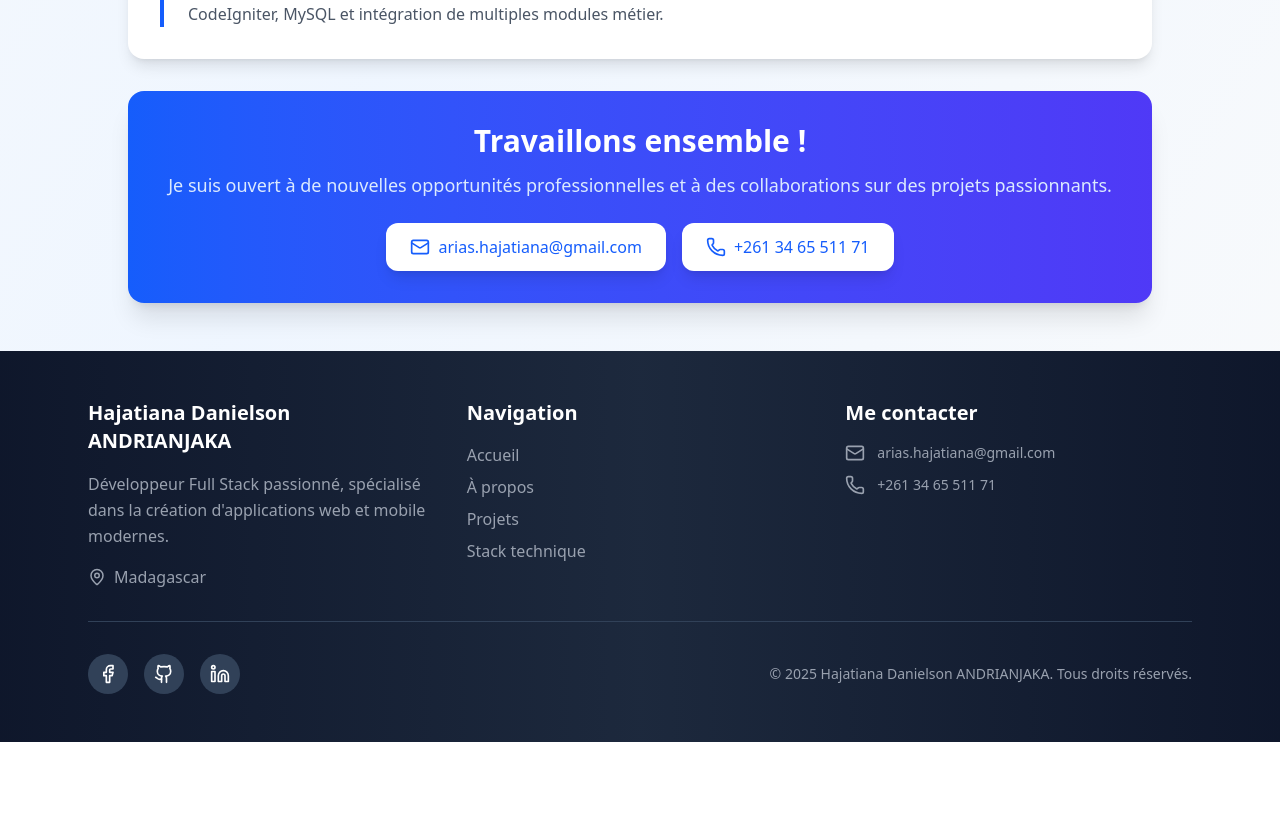
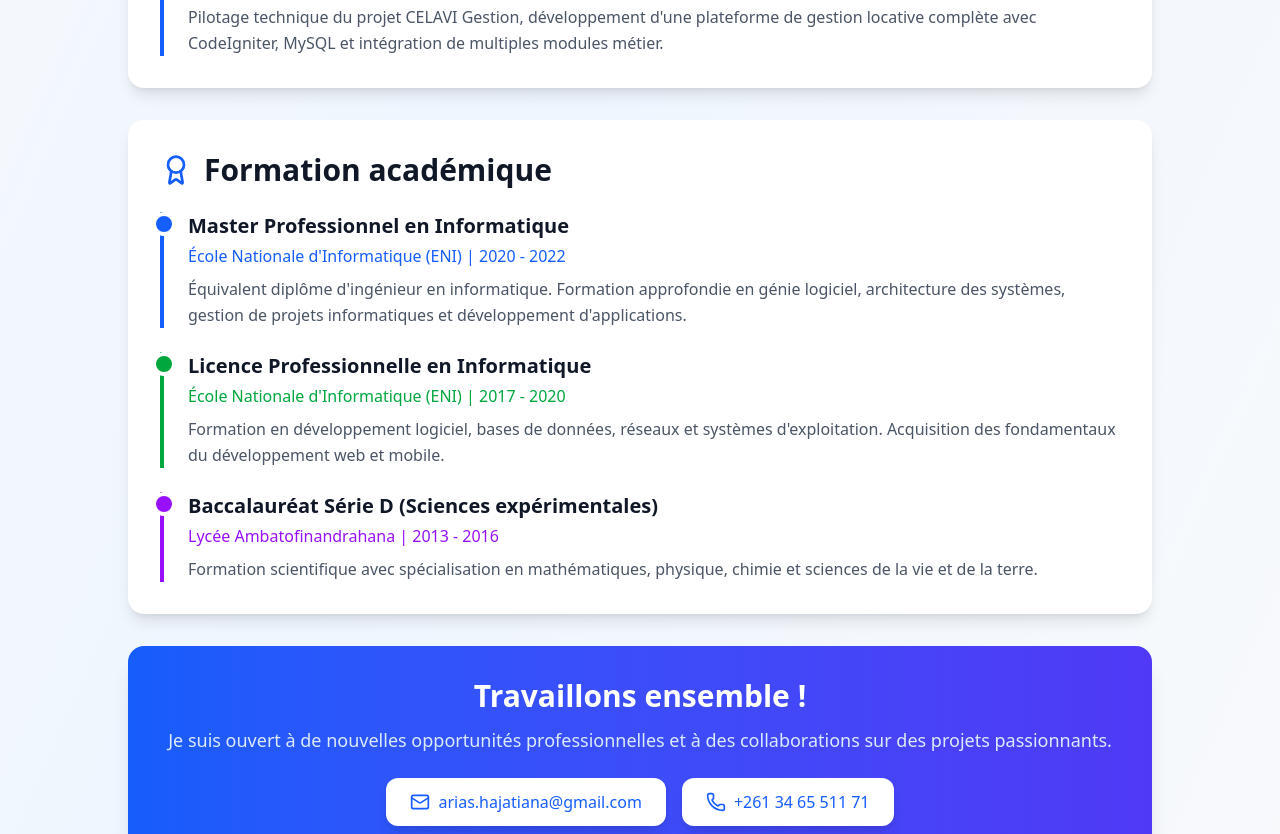
Before and after one commit to hajatiana-daji/hajatiana-portfolio, a Next.js app: page /a-propos in a window 1280 px wide. Shown: the part 1610-2444 px from the top of the page. Before the commit the page ends 2352 px from the top, so only its background shows below. Built offline with nearby package versions, Linux system fonts and the light colour scheme.

Commit message:
Add parcours académiques

```diff
--- a/app/a-propos/page.tsx
+++ b/app/a-propos/page.tsx
@@ -196,6 +196,62 @@ export default function AProposPage() {
             </div>
           </div>
 
+          {/* Formation académique */}
+          <div className="bg-white rounded-2xl shadow-lg p-8 mb-8">
+            <h2 className="text-3xl font-bold text-gray-900 mb-6 flex items-center gap-3">
+              <Award className="text-blue-600" size={32} />
+              Formation académique
+            </h2>
+            <div className="space-y-6">
+              {/* Master */}
+              <div className="border-l-4 border-blue-600 pl-6 relative">
+                <div className="absolute -left-3 top-0 w-6 h-6 bg-blue-600 rounded-full border-4 border-white"></div>
+                <h3 className="text-xl font-bold text-gray-900 mb-1">
+                  Master Professionnel en Informatique
+                </h3>
+                <p className="text-blue-600 font-medium mb-2">
+                  École Nationale d'Informatique (ENI) | 2020 - 2022
+                </p>
+                <p className="text-gray-600 leading-relaxed">
+                  Équivalent diplôme d'ingénieur en informatique. Formation approfondie en
+                  génie logiciel, architecture des systèmes, gestion de projets informatiques
+                  et développement d'applications.
+                </p>
+              </div>
+
+              {/* Licence */}
+              <div className="border-l-4 border-green-600 pl-6 relative">
+                <div className="absolute -left-3 top-0 w-6 h-6 bg-green-600 rounded-full border-4 border-white"></div>
+                <h3 className="text-xl font-bold text-gray-900 mb-1">
+                  Licence Professionnelle en Informatique
+                </h3>
+                <p className="text-green-600 font-medium mb-2">
+                  École Nationale d'Informatique (ENI) | 2017 - 2020
+                </p>
+                <p className="text-gray-600 leading-relaxed">
+                  Formation en développement logiciel, bases de données, réseaux et
+                  systèmes d'exploitation. Acquisition des fondamentaux du développement
+                  web et mobile.
+                </p>
+              </div>
+
+              {/* Baccalauréat */}
+              <div className="border-l-4 border-purple-600 pl-6 relative">
+                <div className="absolute -left-3 top-0 w-6 h-6 bg-purple-600 rounded-full border-4 border-white"></div>
+                <h3 className="text-xl font-bold text-gray-900 mb-1">
+                  Baccalauréat Série D (Sciences expérimentales)
+                </h3>
+                <p className="text-purple-600 font-medium mb-2">
+                  Lycée Ambatofinandrahana | 2013 - 2016
+                </p>
+                <p className="text-gray-600 leading-relaxed">
+                  Formation scientifique avec spécialisation en mathématiques, physique,
+                  chimie et sciences de la vie et de la terre.
+                </p>
+              </div>
+            </div>
+          </div>
+
           {/* CTA Contact */}
           <div className="bg-gradient-to-r from-blue-600 to-indigo-600 text-white rounded-2xl shadow-xl p-8">
             <div className="text-center mb-6">
--- a/data/portfolio-data.ts
+++ b/data/portfolio-data.ts
@@ -43,7 +43,7 @@ export const portfolioData: PortfolioData = {
   profile: {
     name: "Hajatiana Danielson ANDRIANJAKA",
     photo: "/images/profile.jpg",
-    description: "Développeur passionné et responsable technique, je conçois et développe des applications web et mobiles en alliant architecture, qualité du code et vision produit.",
+    description: "Ingénieur informatique passionné, je transforme les besoins métier en solutions techniques performantes. Expert en développement web/mobile et en architecture logicielle, j'allie compétences techniques pointues et capacité à piloter des projets d'envergure.",
     email: "arias.hajatiana@gmail.com",
     phone: "+261 34 65 511 71 | +261 33 63 511 71",
     facebook: "facebook.com/hajatiana.andrianjaka.2025",
```
